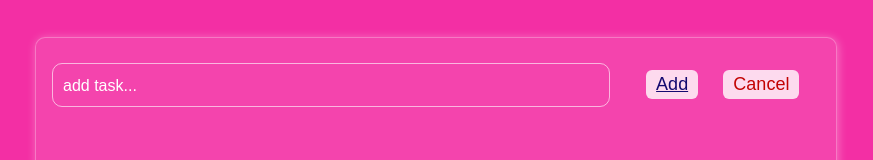
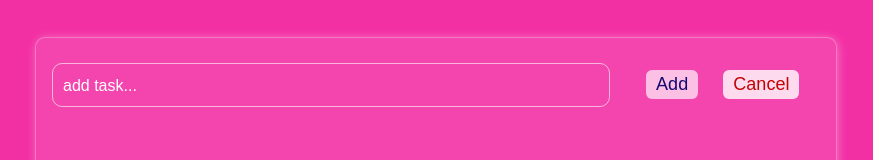
Before and after one commit to shivanshious/todoList_hestabit, a React (Create React App) app: page / in a window 1280 px wide. In both pictures the pointer is over the button "Add". Shown: the part 250-410 px from the top of the page, without its empty margins (204-1077 px from the left). Built offline with nearby package versions, Linux system fonts and the light colour scheme.

Commit message:
commit on 11 oct

```diff
--- a/src/Styles/addTask.module.css
+++ b/src/Styles/addTask.module.css
@@ -40,7 +40,7 @@
     margin-left: 1rem;
 }
 .buttonHead:hover{
-    text-decoration: underline;
+    background: rgba(255, 255, 255, 0.664);
 }
 .buttonHead_save{
     color: #140970;
--- a/src/Styles/task.module.css
+++ b/src/Styles/task.module.css
@@ -12,6 +12,7 @@
 }
 .main_task{
     font-weight: 500;
+    margin-left: 1rem;
 }
 .task_actions{
     width: 20%;
@@ -28,6 +29,9 @@
     background-color: rgba(255, 255, 255, 0.829);
     border-radius: 5px;
 }
+.delete:hover{
+    background: rgba(255, 255, 255, 0.664);
+}
 .completed{
     color: #140970;
     margin-left: 10px;
```
